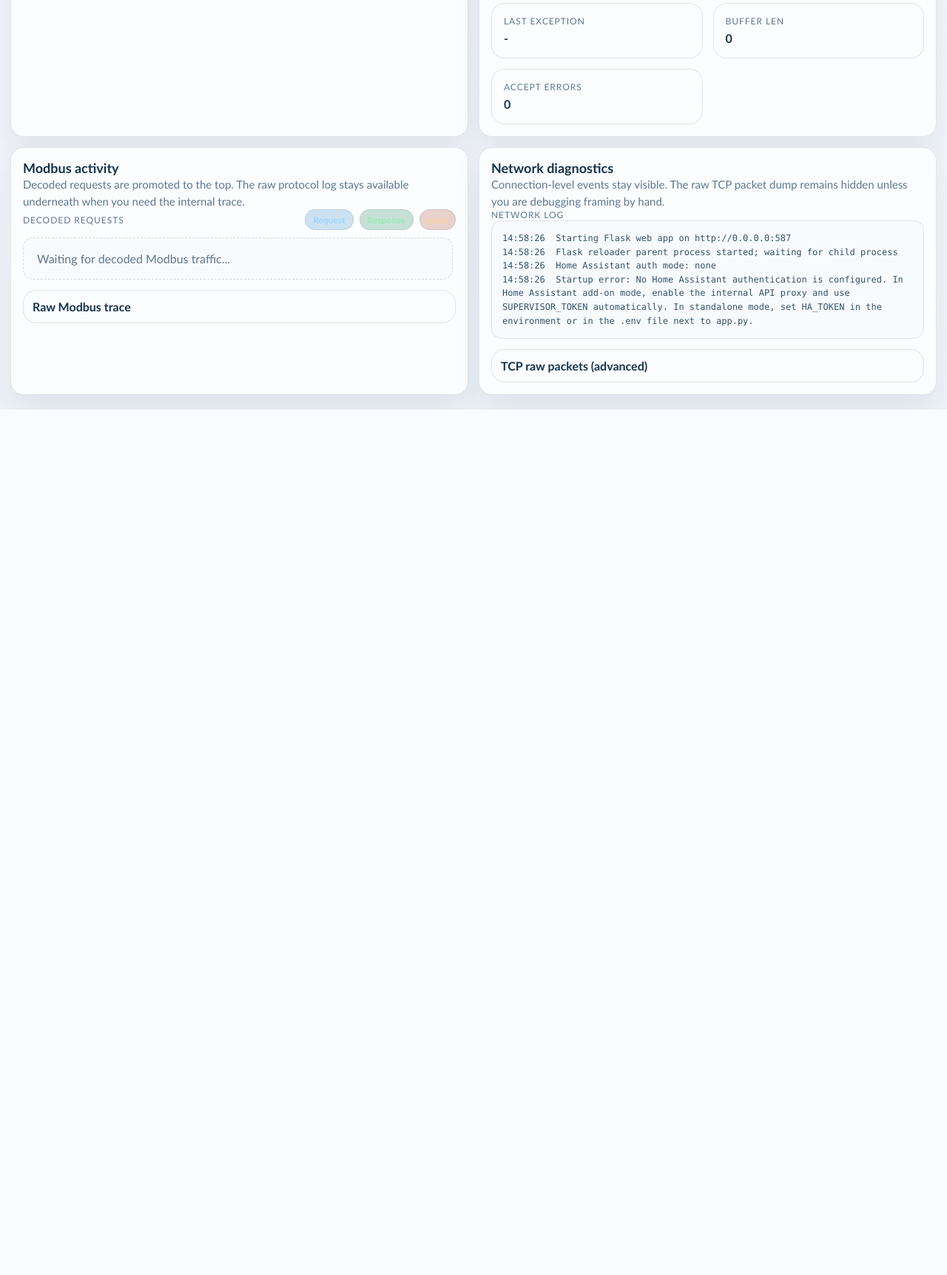
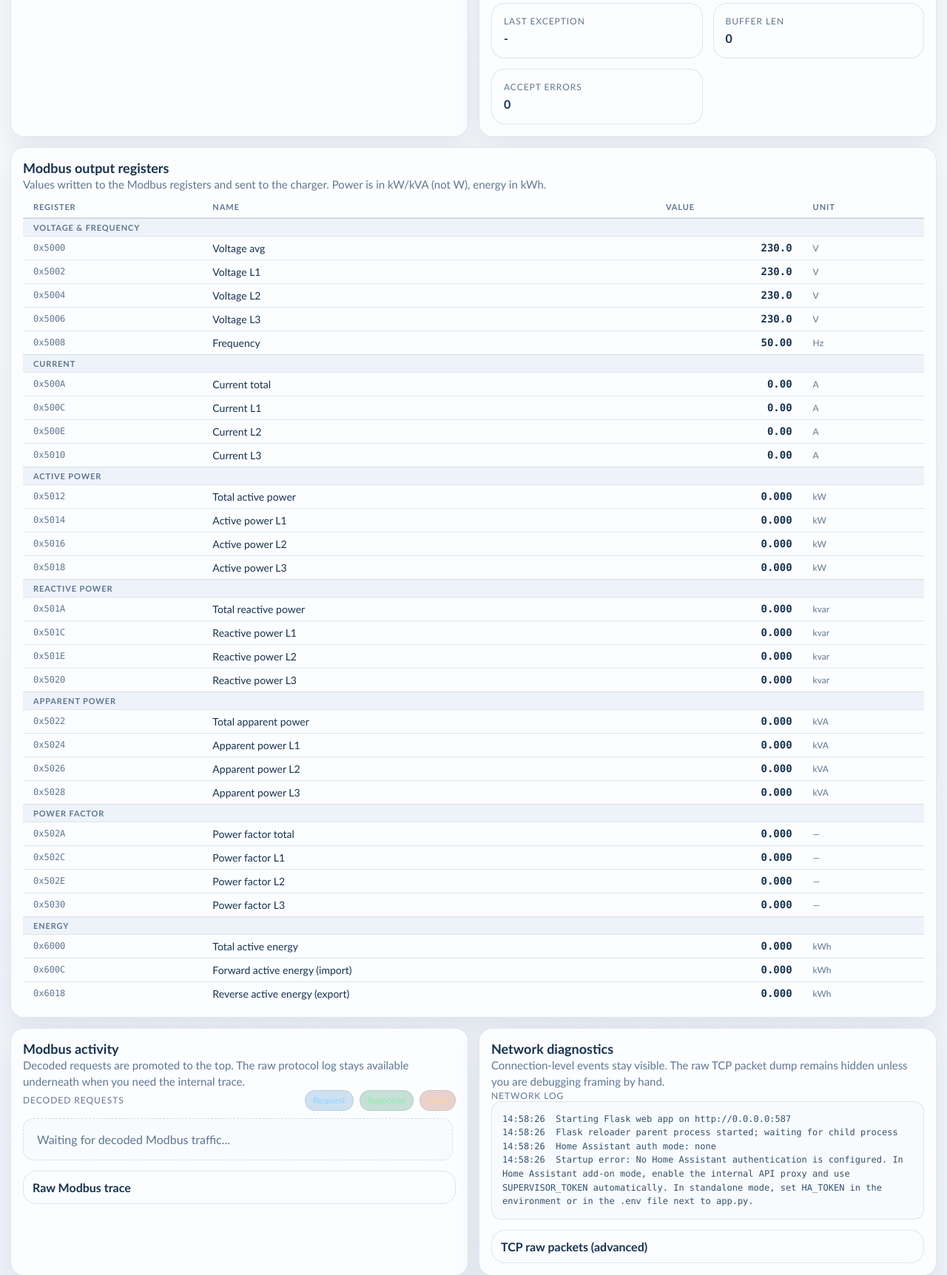
Before and after one commit to romulocintra/bmw_wallboxproxy, a Flask app: page / in a window 1280 px wide. Shown: the part 1763-3487 px from the top of the page at 74% size. Before the commit the page ends 2317 px from the top, so only its background shows below. Run offline with Flask 3, Linux system fonts and the light colour scheme; parts of the project's set-up code (start-up, migrations or seed data) failed here and were passed over.

Commit message:
Add Modbus output register table to dashboard (v0.2.7)
New section between the live data panel and diagnostics shows every
register value exactly as sent to the charger: power in kW/kVA, energy
in kWh. Negative power values are highlighted in red for quick export
verification. Registers are grouped by category (Voltage, Current,
Active Power, Reactive Power, Apparent Power, Power Factor, Energy).

Implementation:
- register_map.get_output_values() computes the scaled output snapshot
- /api/state now includes an "output" key with these values
- dashboard.html gets a new output-table section
- app.css adds table styles matching the existing design
- app.js defines OUTPUT_REGISTERS and renderOutputTable()

https://claude.ai/code/session_01HVJjDCjWcNFshCSzxvBY54

```diff
--- a/bmw_wallboxproxy/config.yaml
+++ b/bmw_wallboxproxy/config.yaml
@@ -1,5 +1,5 @@
 name: BMW Wallbox Proxy
-version: "0.2.6"
+version: "0.2.7"
 slug: bmw_wallboxproxy
 description: Emulate a PRO380-style Modbus meter for a BMW wallbox using Home Assistant sensor data.
 arch:
--- a/bmw_wallboxproxy/register_map.py
+++ b/bmw_wallboxproxy/register_map.py
@@ -2,6 +2,45 @@ from typing import Dict
 
 from modbus_codec import float_to_words
 from state import get_float_word_order, get_register_alias_mode, latest_values, state_lock
+
+
+def get_output_values() -> dict:
+    with state_lock:
+        snap = latest_values.copy()
+
+    def get(name: str, default: float = 0.0) -> float:
+        return float(snap.get(name, default))
+
+    u1, u2, u3 = get("u1"), get("u2"), get("u3")
+    i1, i2, i3 = get("i1"), get("i2"), get("i3")
+    p_total = get("p_total") / 1000.0
+    p1 = get("p1") / 1000.0
+    p2 = get("p2") / 1000.0
+    p3 = get("p3") / 1000.0
+    freq = get("freq")
+    e_import = get("e_import_total")
+    e_export = get("e_export_total")
+
+    s_total = abs(p_total)
+    s1, s2, s3 = abs(p1), abs(p2), abs(p3)
+
+    return {
+        "voltage_avg": (u1 + u2 + u3) / 3.0,
+        "u1": u1, "u2": u2, "u3": u3,
+        "freq": freq,
+        "current_total": i1 + i2 + i3,
+        "i1": i1, "i2": i2, "i3": i3,
+        "p_total": p_total, "p1": p1, "p2": p2, "p3": p3,
+        "q_total": 0.0, "q1": 0.0, "q2": 0.0, "q3": 0.0,
+        "s_total": s_total, "s1": s1, "s2": s2, "s3": s3,
+        "pf_total": p_total / s_total if s_total else 0.0,
+        "pf1": p1 / s1 if s1 else 0.0,
+        "pf2": p2 / s2 if s2 else 0.0,
+        "pf3": p3 / s3 if s3 else 0.0,
+        "e_total": e_import + e_export,
+        "e_import": e_import,
+        "e_export": e_export,
+    }
 
 
 def get_register_map() -> Dict[int, int]:
--- a/bmw_wallboxproxy/static/app.css
+++ b/bmw_wallboxproxy/static/app.css
@@ -735,6 +735,79 @@ summary::-webkit-details-marker {
   }
 }
 
+.output-table-wrap {
+  overflow-x: auto;
+  -webkit-overflow-scrolling: touch;
+  margin-top: 4px;
+}
+
+.output-table {
+  width: 100%;
+  border-collapse: collapse;
+  font-size: 14px;
+}
+
+.output-table th {
+  text-align: left;
+  font-size: 11px;
+  text-transform: uppercase;
+  letter-spacing: 0.08em;
+  color: var(--muted);
+  padding: 8px 14px;
+  border-bottom: 2px solid var(--line-strong);
+  white-space: nowrap;
+}
+
+.output-table td {
+  padding: 7px 14px;
+  border-bottom: 1px solid var(--line);
+  vertical-align: middle;
+}
+
+.output-table tbody tr:last-child td {
+  border-bottom: none;
+}
+
+.output-table tr.out-group td {
+  background: var(--bg-soft);
+  font-size: 11px;
+  font-weight: 700;
+  text-transform: uppercase;
+  letter-spacing: 0.08em;
+  color: var(--muted);
+  padding: 5px 14px;
+}
+
+.output-table .out-addr {
+  font-family: Consolas, "SFMono-Regular", monospace;
+  color: var(--muted);
+  font-size: 12px;
+  white-space: nowrap;
+}
+
+.output-table .out-val {
+  font-family: Consolas, "SFMono-Regular", monospace;
+  font-weight: 700;
+  text-align: right;
+  white-space: nowrap;
+}
+
+.output-table .out-val.negative {
+  color: var(--bad);
+}
+
+.output-table .out-unit {
+  color: var(--muted);
+  font-size: 12px;
+  white-space: nowrap;
+}
+
+.output-empty {
+  padding: 18px 14px;
+  color: var(--muted);
+  font-size: 13px;
+}
+
 @supports (height: 100dvh) {
   body,
   .page-shell {
--- a/bmw_wallboxproxy/static/app.js
+++ b/bmw_wallboxproxy/static/app.js
@@ -1,4 +1,42 @@
 var autoRefreshEnabled = true;
+
+const OUTPUT_REGISTERS = [
+  { group: 'Voltage & Frequency' },
+  { addr: '0x5000', key: 'voltage_avg', label: 'Voltage avg', unit: 'V', decimals: 1 },
+  { addr: '0x5002', key: 'u1', label: 'Voltage L1', unit: 'V', decimals: 1 },
+  { addr: '0x5004', key: 'u2', label: 'Voltage L2', unit: 'V', decimals: 1 },
+  { addr: '0x5006', key: 'u3', label: 'Voltage L3', unit: 'V', decimals: 1 },
+  { addr: '0x5008', key: 'freq', label: 'Frequency', unit: 'Hz', decimals: 2 },
+  { group: 'Current' },
+  { addr: '0x500A', key: 'current_total', label: 'Current total', unit: 'A', decimals: 2 },
+  { addr: '0x500C', key: 'i1', label: 'Current L1', unit: 'A', decimals: 2 },
+  { addr: '0x500E', key: 'i2', label: 'Current L2', unit: 'A', decimals: 2 },
+  { addr: '0x5010', key: 'i3', label: 'Current L3', unit: 'A', decimals: 2 },
+  { group: 'Active Power' },
+  { addr: '0x5012', key: 'p_total', label: 'Total active power', unit: 'kW', decimals: 3 },
+  { addr: '0x5014', key: 'p1', label: 'Active power L1', unit: 'kW', decimals: 3 },
+  { addr: '0x5016', key: 'p2', label: 'Active power L2', unit: 'kW', decimals: 3 },
+  { addr: '0x5018', key: 'p3', label: 'Active power L3', unit: 'kW', decimals: 3 },
+  { group: 'Reactive Power' },
+  { addr: '0x501A', key: 'q_total', label: 'Total reactive power', unit: 'kvar', decimals: 3 },
+  { addr: '0x501C', key: 'q1', label: 'Reactive power L1', unit: 'kvar', decimals: 3 },
+  { addr: '0x501E', key: 'q2', label: 'Reactive power L2', unit: 'kvar', decimals: 3 },
+  { addr: '0x5020', key: 'q3', label: 'Reactive power L3', unit: 'kvar', decimals: 3 },
+  { group: 'Apparent Power' },
+  { addr: '0x5022', key: 's_total', label: 'Total apparent power', unit: 'kVA', decimals: 3 },
+  { addr: '0x5024', key: 's1', label: 'Apparent power L1', unit: 'kVA', decimals: 3 },
+  { addr: '0x5026', key: 's2', label: 'Apparent power L2', unit: 'kVA', decimals: 3 },
+  { addr: '0x5028', key: 's3', label: 'Apparent power L3', unit: 'kVA', decimals: 3 },
+  { group: 'Power Factor' },
+  { addr: '0x502A', key: 'pf_total', label: 'Power factor total', unit: '—', decimals: 3 },
+  { addr: '0x502C', key: 'pf1', label: 'Power factor L1', unit: '—', decimals: 3 },
+  { addr: '0x502E', key: 'pf2', label: 'Power factor L2', unit: '—', decimals: 3 },
+  { addr: '0x5030', key: 'pf3', label: 'Power factor L3', unit: '—', decimals: 3 },
+  { group: 'Energy' },
+  { addr: '0x6000', key: 'e_total', label: 'Total active energy', unit: 'kWh', decimals: 3 },
+  { addr: '0x600C', key: 'e_import', label: 'Forward active energy (import)', unit: 'kWh', decimals: 3 },
+  { addr: '0x6018', key: 'e_export', label: 'Reverse active energy (export)', unit: 'kWh', decimals: 3 },
+];
 
 const REGISTER_GROUPS = [
   { start: 0x5000, end: 0x5001, label: 'Voltage' },
@@ -532,6 +570,7 @@ async function refreshData() {
     setBadge('hero_profile_badge', `Profile: ${stats.compatibility_profile}`, 'neutral');
     setBadge('hero_reachability_badge', stats.transport_reachability, reachabilityTone);
 
+    renderOutputTable(data.output);
     renderDecodedRequestFeed('modbus_decoded_log', buildDecodedRequestEntries(data.modbus_log));
     renderLogFeed('modbus_log', buildRawModbusEntries(data.modbus_log), 'Waiting for Modbus trace data...');
     setText('net_log', data.net_log.join('\n'));
@@ -542,6 +581,27 @@ async function refreshData() {
     setBadge('hero_connection_badge', 'Dashboard update failed', 'bad');
     setText('net_log', `Dashboard refresh failed: ${error.message}`);
   }
+}
+
+function renderOutputTable(output) {
+  const tbody = byId('output_table_body');
+  if (!tbody || !output) {
+    return;
+  }
+  tbody.innerHTML = OUTPUT_REGISTERS.map((reg) => {
+    if (reg.group) {
+      return `<tr class="out-group"><td colspan="4">${escapeHtml(reg.group)}</td></tr>`;
+    }
+    const val = output[reg.key];
+    const formatted = val === undefined ? '—' : val.toFixed(reg.decimals);
+    const negative = val !== undefined && val < 0;
+    return `<tr>
+      <td class="out-addr">${escapeHtml(reg.addr)}</td>
+      <td>${escapeHtml(reg.label)}</td>
+      <td class="out-val${negative ? ' negative' : ''}">${escapeHtml(formatted)}</td>
+      <td class="out-unit">${escapeHtml(reg.unit)}</td>
+    </tr>`;
+  }).join('');
 }
 
 function initializeControls() {
--- a/bmw_wallboxproxy/templates/dashboard.html
+++ b/bmw_wallboxproxy/templates/dashboard.html
@@ -144,6 +144,30 @@
     </div>
   </section>
 
+  <section class="card panel">
+    <div class="panel-head">
+      <div>
+        <h2>Modbus output registers</h2>
+        <div class="panel-note">Values written to the Modbus registers and sent to the charger. Power is in kW/kVA (not W), energy in kWh.</div>
+      </div>
+    </div>
+    <div class="output-table-wrap">
+      <table class="output-table">
+        <thead>
+          <tr>
+            <th>Register</th>
+            <th>Name</th>
+            <th>Value</th>
+            <th>Unit</th>
+          </tr>
+        </thead>
+        <tbody id="output_table_body">
+          <tr><td colspan="4" class="output-empty">Waiting for data…</td></tr>
+        </tbody>
+      </table>
+    </div>
+  </section>
+
   <section class="diag-grid">
     <div class="card panel">
       <div class="panel-head">
--- a/bmw_wallboxproxy/webapp.py
+++ b/bmw_wallboxproxy/webapp.py
@@ -21,6 +21,7 @@ from state import (
     stats_lock,
     tcp_raw_log,
 )
+from register_map import get_output_values
 
 app = Flask(__name__)
 app.wsgi_app = ProxyFix(app.wsgi_app, x_for=1, x_proto=1, x_host=1, x_port=1, x_prefix=1)
@@ -97,6 +98,7 @@ def api_state():
         {
             "values": values,
             "stats": st,
+            "output": get_output_values(),
             "modbus_log": ml,
             "net_log": nl,
             "tcp_raw_log": tl,
```
